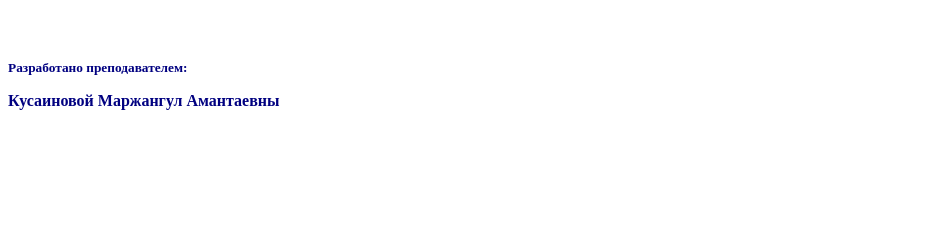
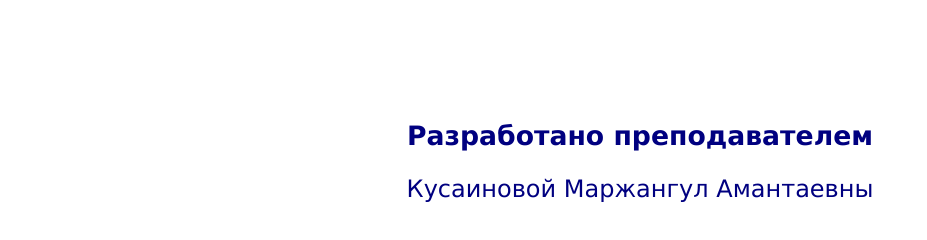
Before and after one commit to marjangulka-art/elektrondy-okulyk-Psychology, a plain HTML site: page razrab.html in a window 1280 px wide. Shown: the whole page, without its empty margins (0-927 px from the left). Drawn offline with Linux system fonts and the light colour scheme.

Commit message:
Update razrab.html

```diff
--- a/razrab.html
+++ b/razrab.html
@@ -90,16 +90,15 @@ div.Section1
 
 <body bgcolor=white lang=RU style='tab-interval:35.4pt'>
 
-<br><br>
+<div style="text-align: center; margin-top: 120px; margin-bottom: 80px;">
+    <p style="font-size: 20pt; font-family: Verdana; font-weight: bold; color:#000080; margin-bottom: 10px;">
+        Разработано преподавателем
+    </p>
 
-<p><b><span style="font-size: 10pt; color: #000080;">
-Разработано преподавателем:</span></b></p>
-
-<p style="margin-top:5px;">
-<b><span style="font-size: 12pt; color: #000080;">
-Кусаиновой Маржангул Амантаевны
-</span></b>
-</p>
+    <p style="font-size: 18pt; font-family: Verdana; color:#000080;">
+        Кусаиновой Маржангул Амантаевны
+    </p>
+</div>
 
 </body>
 
```
